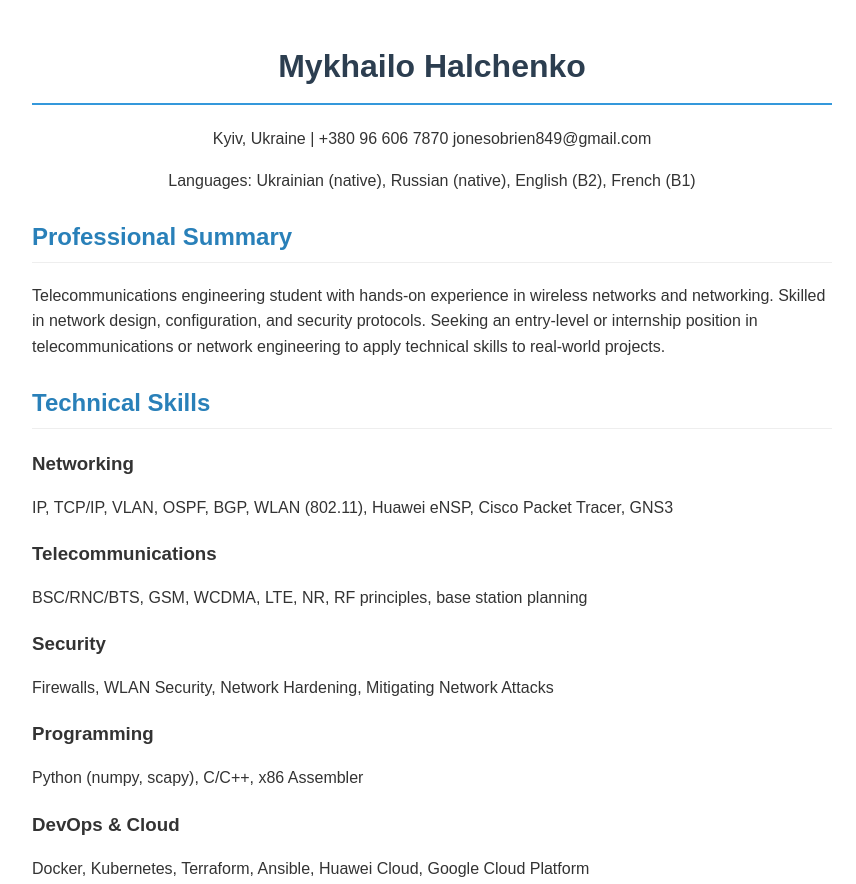
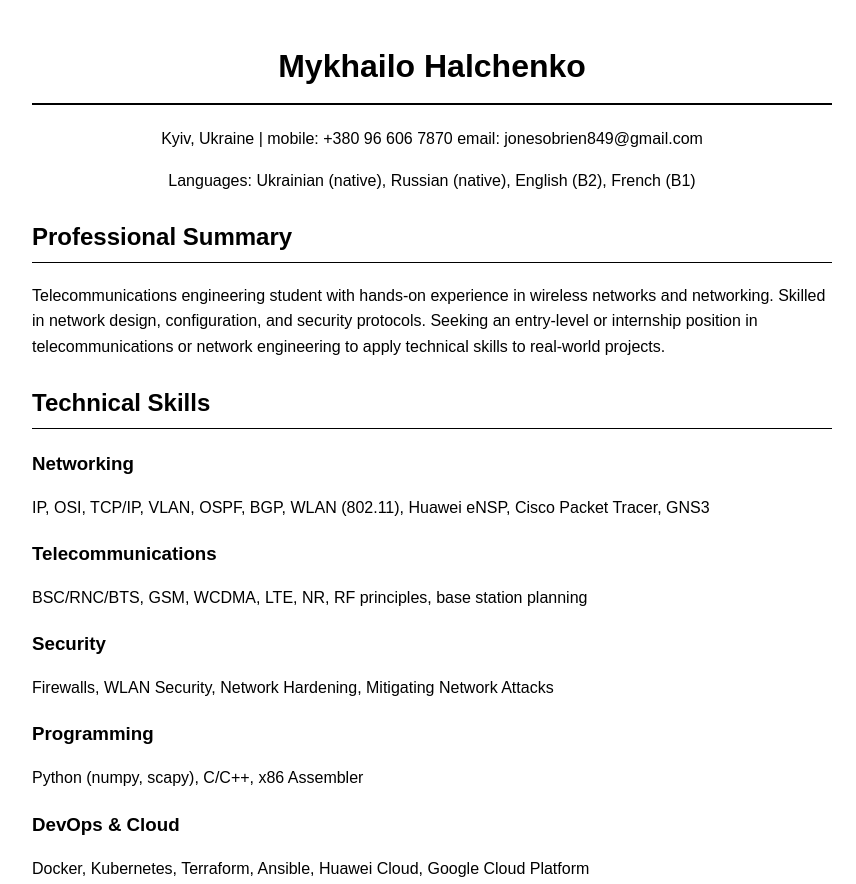
Before and after one commit to MykhailoHalchenko/new-cv, a plain HTML site: page index.html in a window 1280 px wide. Shown: the top 884 px of the page, without its empty margins (208-1064 px from the left). Drawn offline with Linux system fonts and the light colour scheme.

Commit message:
Update238

```diff
--- a/index.html
+++ b/index.html
@@ -11,21 +11,22 @@
       max-width: 800px;
       margin: 0 auto;
       padding: 20px;
-      color: #333;
+      color: #000000;
     }
     h1 {
-      color: #2c3e50;
-      border-bottom: 2px solid #3498db;
+      color: #000000;
+      border-bottom: 2px solid #000000;
       padding-bottom: 10px;
     }
     h2 {
-      color: #2980b9;
-      border-bottom: 1px solid #eee;
+      color: #000000;
+      border-bottom: 1px solid #000000;
       padding-bottom: 5px;
       margin-top: 25px;
     }
     h3 {
       margin-bottom: 5px;
+      color: #000000;
     }
     .header {
       text-align: center;
@@ -50,10 +51,17 @@
     }
     .date {
       float: right;
-      color: #7f8c8d;
+      color: #000000;
     }
     .skills-category {
       margin-bottom: 15px;
+    }
+    a {
+      color: #000000;
+      text-decoration: none;
+    }
+    a:hover {
+      text-decoration: underline;
     }
   </style>
 </head>
@@ -61,7 +69,7 @@
   <div class="header">
     <h1>Mykhailo Halchenko</h1>
     <div class="contact-info">
-      <p>Kyiv, Ukraine | +380 96 606 7870 jonesobrien849@gmail.com</p>
+      <p>Kyiv, Ukraine | mobile: +380 96 606 7870 email: jonesobrien849@gmail.com</p>
       <p>Languages: Ukrainian (native), Russian (native), English (B2), French (B1)</p>
     </div>
   </div>
@@ -75,7 +83,7 @@
     <h2>Technical Skills</h2>
     <div class="skills-category">
       <h3>Networking</h3>
-      <p>IP, TCP/IP, VLAN, OSPF, BGP, WLAN (802.11), Huawei eNSP, Cisco Packet Tracer, GNS3</p>
+      <p>IP, OSI, TCP/IP, VLAN, OSPF, BGP, WLAN (802.11), Huawei eNSP, Cisco Packet Tracer, GNS3</p>
     </div>
     <div class="skills-category">
       <h3>Telecommunications</h3>
```
